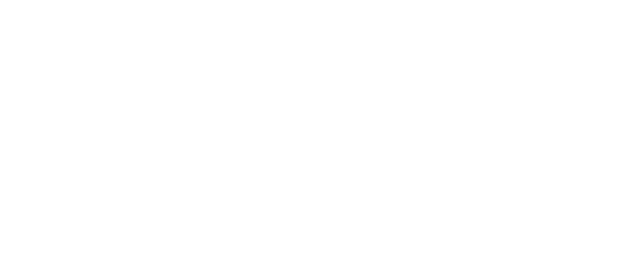
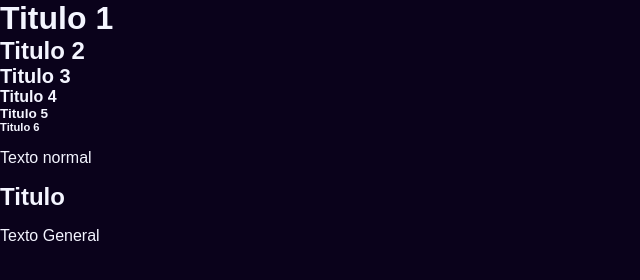
Before and after one commit to josuegtello/hackathon-boost-hacks-II, a website: page public/index.html in a window 1280 px wide. Shown: the whole page, without its empty margins (0-640 px from the left). Drawn offline with Linux system fonts and the light colour scheme.

Commit message:
css reseteo

```diff
--- a/public/css/style.css
+++ b/public/css/style.css
@@ -0,0 +1,93 @@
+/*Division en la que john mircha trabaja*/
+/*despues de custom properties y reseteo empezar con la cabecera*/
+/*******Custom Properties*******/
+:root {
+    /*definicion de colores, usualmente ocupar nombres relacionados*/
+    --bg-color:#0A021B;
+    /*colores de contenedores*/
+    --container-color-1:#7209B7;
+    --container-color-2:#560BAD;
+    --container-color-3:#480CA8;
+    --container-color-4:#3A0CA3;
+    --container-color-5:#3F37C9;
+    --container-color-6:#4361ee;
+    --container-color-7:#4895ef;
+    --container-color-8:#4B227A;
+    /*colores secundarios*/
+    --color-1:#f72585;
+
+    /*color de texto*/
+    --text-color-1:#4cc9f0;
+    --text-color-2:#f72585;
+    --text-color-3:#f4f5ff;
+    /*Transparentes*/
+
+    /*Definicion de tipografias*/
+    --font:sans-serif;
+
+    /*alto de la cabecera*/
+    --header-height:5rem;
+}
+/*********Reseto CSS*********/
+/*reseteado de modelo de caja*/
+html {
+    box-sizing: border-box;
+    font-family:var(--font);
+    font-size:16px;/*definir explicitamente lo que va a equivaler 1rem*/
+    scroll-behavior: smooth;/*efecto de animacion del scroll*/
+}
+*,*::after,*::before{
+    box-sizing: inherit;
+}
+body {
+    margin:0;
+    color:var(--text-color-3);
+    background-color:var(--bg-color);
+}
+/*enlaces*/
+a {
+    text-decoration: none;
+    cursor: pointer;
+    transition: all 0.5s ease-out;
+}
+svg {
+    height: auto;
+    transition: all 0.5s ease-out;
+}
+/*tamaños de tipografias en rems,
+recomendable editar el margin para que despues podamos agregarlo explicitamente*/
+h1  {
+    margin:0;
+    font-size:2rem;
+}
+h2 {
+    margin:0;
+    font-size:1.5rem;
+}
+h3 {
+    margin:0;
+    font-size:1.25rem;
+}
+h4 {
+    margin:0;
+    font-size:1rem;
+}
+h5 {
+    margin:0;
+    font-size:.85rem;
+}
+h6 {
+    margin:0;
+    font-size:.7rem;
+}
+img, video, audio {
+    max-width:100%;
+    height:auto;
+}
+iframe {
+    max-width:100%;
+}
+p { /*altura de la linea sea de 1.6,
+    tiene que ver un poco con el tamaño de la letra, como un interlineado*/
+    line-height: 1.1;
+}
--- a/public/index.html
+++ b/public/index.html
@@ -4,11 +4,20 @@
     <meta charset="UTF-8">
     <meta name="viewport" content="width=device-width, initial-scale=1.0">
     <title>SSEM</title> <!--Hay que pensar en un nombre llamativo, tambien el icono que va a tener el sitio-->
-    <link rel="stylesheet" href="./css/style.css" type="module">
+    <link rel="stylesheet" href="./css/style.css">
 </head>
 <body>
-
-
+    <h1>Titulo 1</h1>
+    <h2>Titulo 2</h2>
+    <h3>Titulo 3</h3>
+    <h4>Titulo 4</h4>
+    <h5>Titulo 5</h5>
+    <h6>Titulo 6</h6>
+    <p>Texto normal</p>
+    <div class="container">
+        <h2>Titulo</h2>
+        <p>Texto General</p>
+    </div>
     <script src="./js/main.js" type="module"></script>
 </body>
 </html>
```
